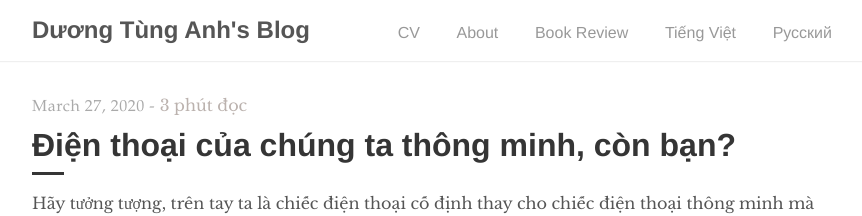
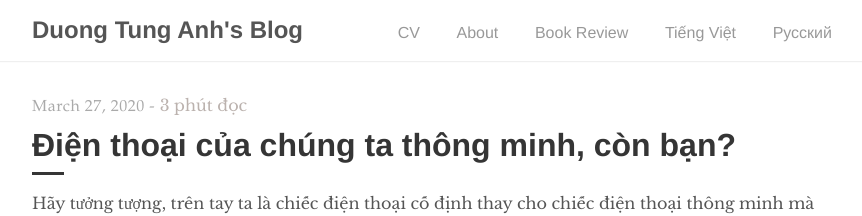
Before and after one commit to duongtunganh/en, a Jekyll site: the page built from index.html, in a window 1280 px wide and 900 px high. Shown: the top 216 px of the window, without its empty margins (208-1070 px from the left). Built offline with Jekyll 4.4.1, drawn with Linux system fonts in a browser that asks for light colours; the list of posts is cut into pages by our own code.

Commit message:
Update _config.yml

```diff
--- a/_config.yml
+++ b/_config.yml
@@ -1,5 +1,5 @@
 # Site settings
-title:          Dương Tùng Anh's Blog
+title:          Duong Tung Anh's Blog
 description:    "A small blog of an individual who loves coding and blogging"
 baseurl:        "/en"
 url:            "https://duongtunganh.space"
```
